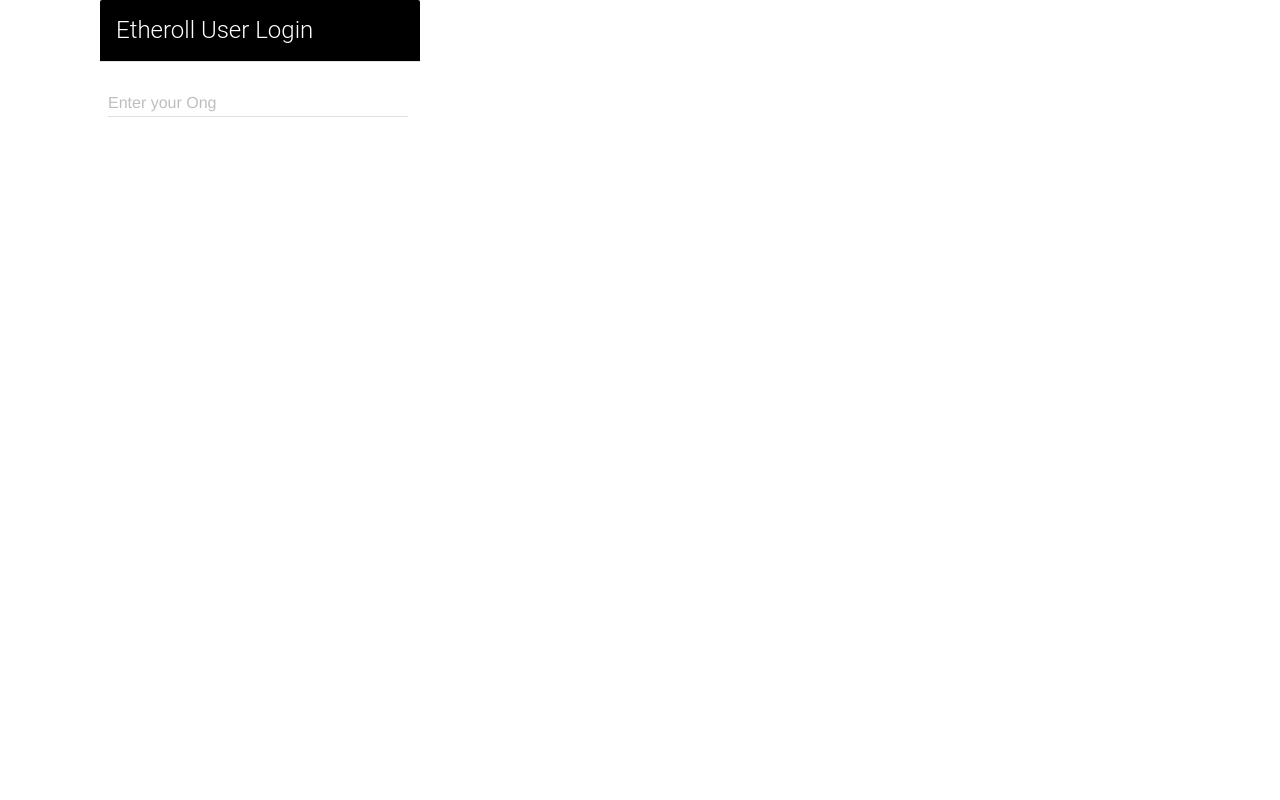
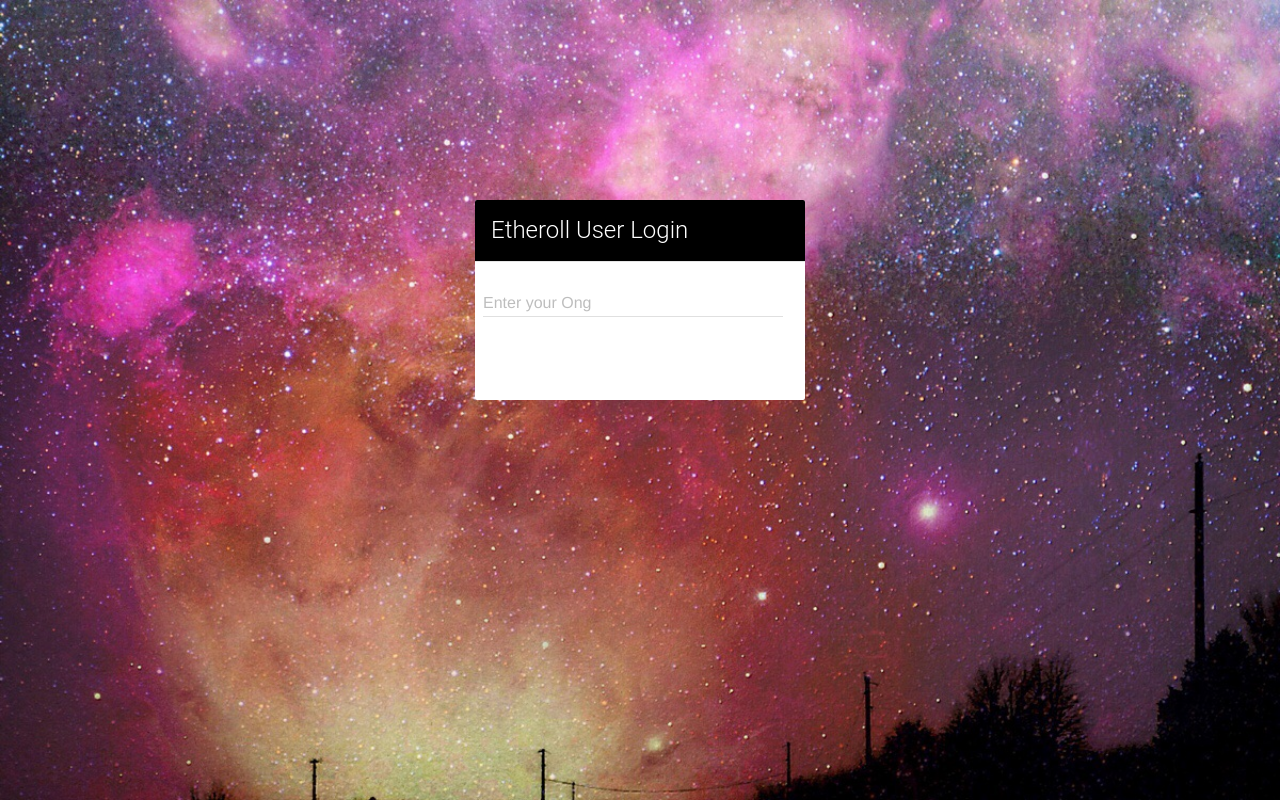
Before and after one commit to seansaito/Etheroll-Web, a Flask app: page / in a window 1280 px wide. Run offline with Flask 2, Linux system fonts and the light colour scheme.

Commit message:
updated for background and resize

```diff
--- a/app/templates/index.html
+++ b/app/templates/index.html
@@ -7,29 +7,43 @@
   <script src="/static/js/material.min.js"></script>
   <script src="/static/js/material.js"></script>
   <meta name="viewport" content="width=device-width, initial-scale=1.0">
+
 </head>
 
 
 
 <body>
+
   <style>
   .login-card.mdl-card {
-  	width: 320px;
-  	height: 320px;
-  	left: 100px;
-  	position: absolute;
+
+  	position: relative;
   	border: 3px;
+  	margin-left: auto;
+  	margin-right: auto;
+  	top: 25%;
   }
   .login-card > .mdl-card__title {
   	color: #fff;
   	background-color: #000;
   }
+
+  body{
+  	background-image: url("static/pics/tzO7WZX.jpg");
+  	background-size: cover;
+  }
+
   </style>
+
+
   <div class="login-card mdl-card">
+
   	<div class= "mdl-card__title mdl-card--border">
   		<h2 class="mdl-card__title-text">Etheroll User Login</h2>
   	</div>
+
   	<div class="mdl-card__actions mdl-card--border">
+
   		<form action="#">
   			<div class="mdl-textfield mdl-js-textfield">
   				<input class="mdl-textfield__input" type="text" id="userhash">
```
Also changed, not shown: app/static/pics/tzO7WZX.jpg (added).
